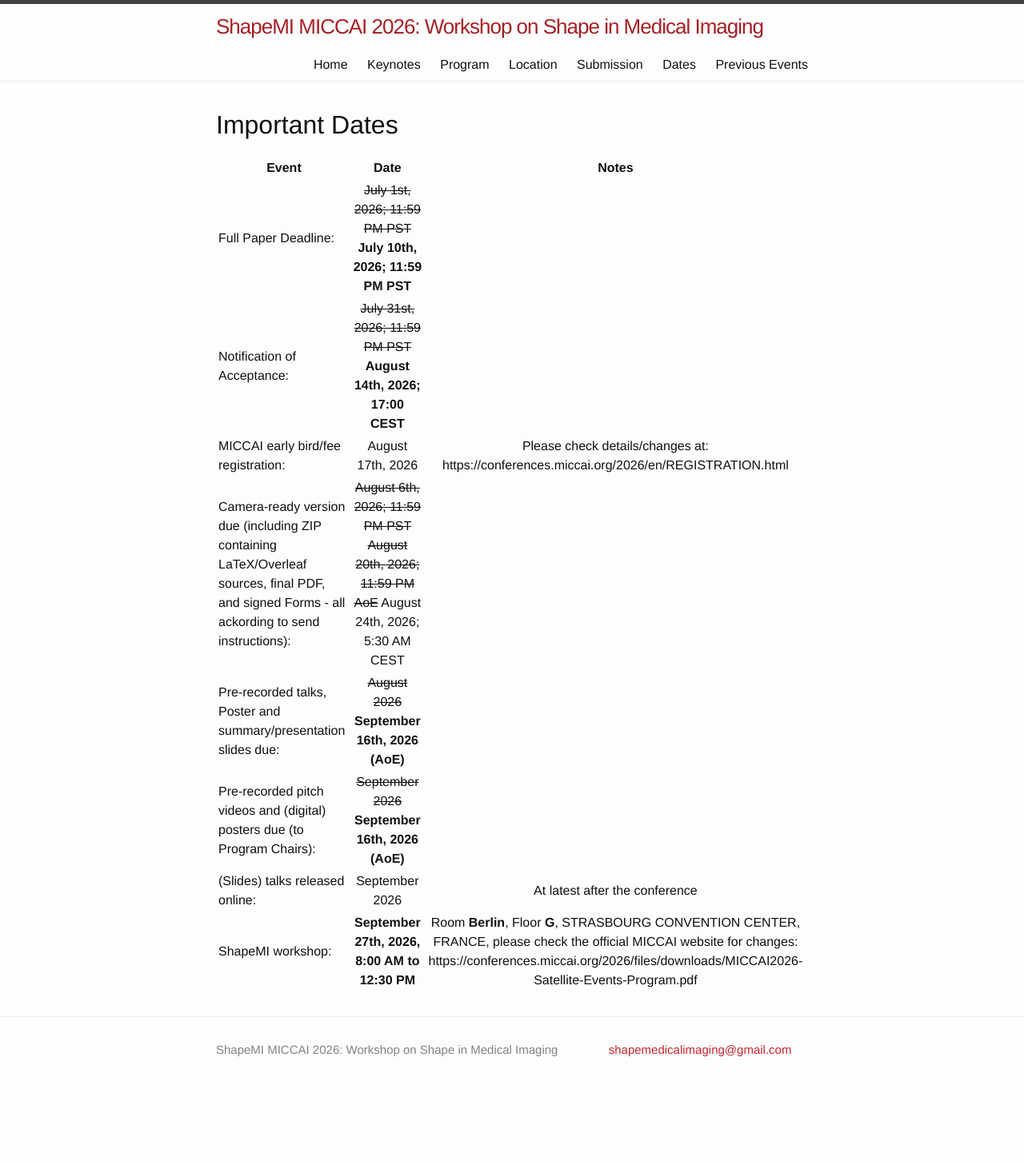
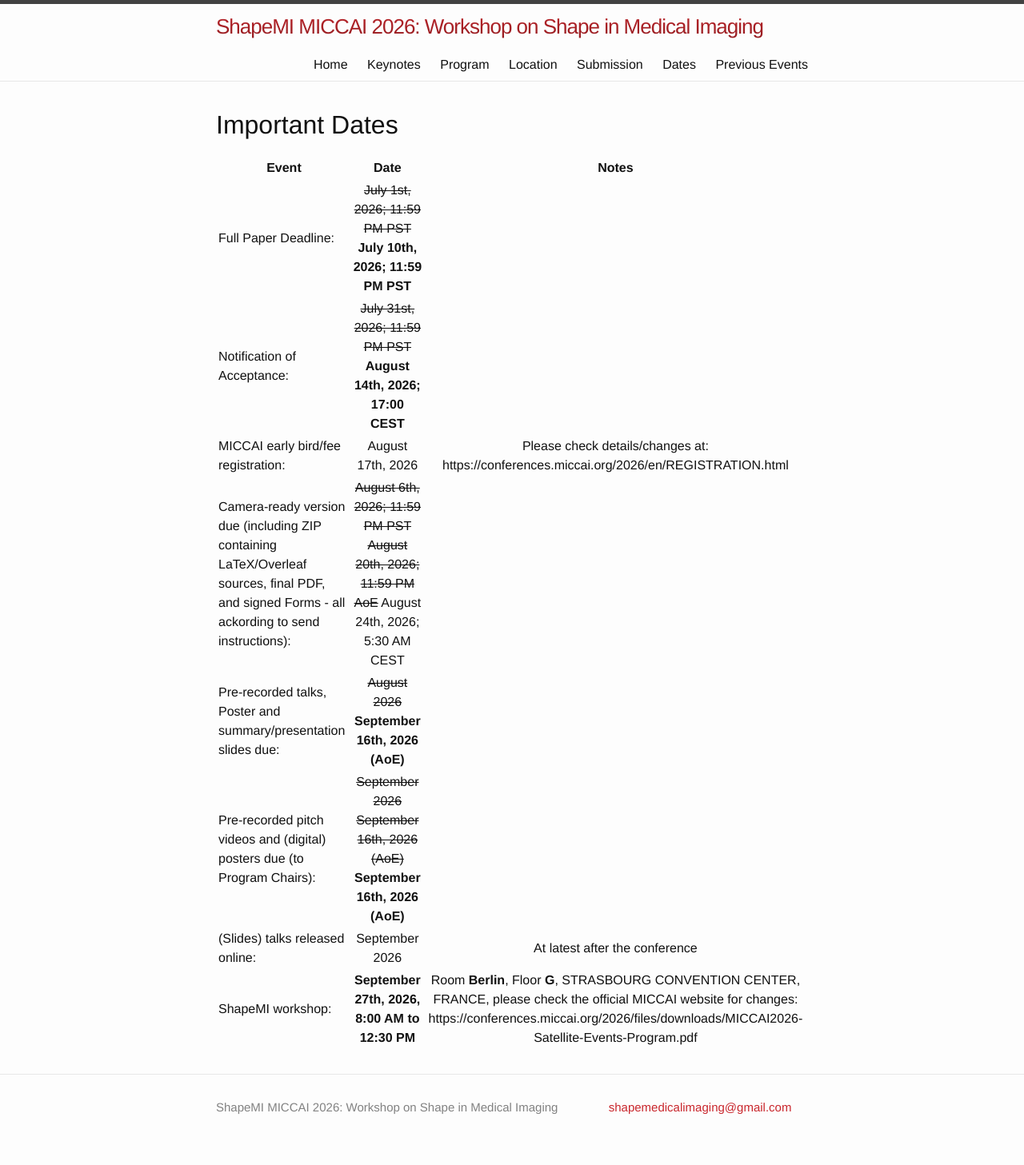
Before and after one commit to shapemi/shapemi.github.io, a Jekyll site: the page built from dates/index.md, in a window 1280 px wide. Shown: the whole page at 80% size. Built offline with Jekyll 4.4.1, drawn with Linux system fonts in a browser that asks for light colours; before the commit the page ends 1385 px from its top, so only the background shows below that.

Commit message:
Update important dates for MICCAI 2026

```diff
--- a/dates/index.md
+++ b/dates/index.md
@@ -14,6 +14,6 @@ order: 5
 | MICCAI early bird/fee registration: | August 17th, 2026 | Please check details/changes at: https://conferences.miccai.org/2026/en/REGISTRATION.html |
 | Camera-ready version due (including ZIP containing LaTeX/Overleaf sources, final PDF, and signed Forms - all ackording to send instructions): | ~~August 6th, 2026; 11:59 PM PST~~ ~~August 20th, 2026; 11:59 PM AoE~~ August 24th, 2026; 5:30 AM CEST | |
 | Pre-recorded talks, Poster and summary/presentation slides due: | ~~August 2026~~ **September 16th, 2026 (AoE)** | |
-| Pre-recorded pitch videos and (digital) posters due (to Program Chairs): | ~~September 2026~~ **September 16th, 2026 (AoE)** | |
+| Pre-recorded pitch videos and (digital) posters due (to Program Chairs): | ~~September 2026~~ ~~September 16th, 2026 (AoE)~~ **September 16th, 2026 (AoE)** | |
 | (Slides) talks released online: | September 2026 | At latest after the conference |
 | ShapeMI workshop: | **September 27th, 2026, 8:00 AM to 12:30 PM** | Room **Berlin**, Floor **G**, STRASBOURG CONVENTION CENTER, FRANCE, please check the official MICCAI website for changes: https://conferences.miccai.org/2026/files/downloads/MICCAI2026-Satellite-Events-Program.pdf |
```
